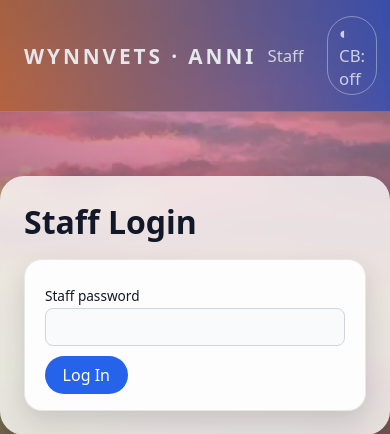
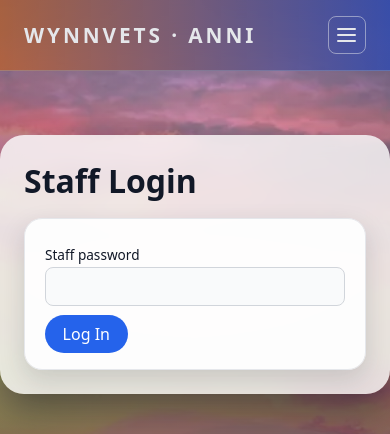
Before and after one commit to Wynncraft-Veterans/vets-anni, a FastAPI app: page /staff in a window 390 px wide. Shown: the top 434 px of the page. Run offline with FastAPI, Linux system fonts and the light colour scheme; parts of the project's set-up code (start-up, migrations or seed data) failed here and were passed over.

Commit message:
Fix mobile
Co-Authored-By: Claude <claude@users.noreply.github.com>

```diff
--- a/static/css/anni.css
+++ b/static/css/anni.css
@@ -142,6 +142,7 @@ button:hover { filter: brightness(1.05); }
 .nav-inner {
   max-width: 1400px; margin: 0 auto; padding: 1rem 1.5rem;
   display: flex; align-items: center; justify-content: space-between;
+  position: relative;  /* anchor the mobile nav-links dropdown below */
 }
 a { color: inherit; text-decoration: none; }
 .nav-brand {
@@ -157,6 +158,49 @@ a { color: inherit; text-decoration: none; }
   opacity:1; background: rgba(191,219,254,.16); transform: translateY(-1px);
 }
 .cb-toggle { border: 1px solid rgba(229,231,235,.5); }
+
+/* Hamburger toggle — hidden on desktop, shown on narrow viewports. Three
+   bars rendered as <span>s so we don't depend on an icon font. */
+.nav-toggle {
+  display: none;
+  width: 2.4rem; height: 2.4rem; padding: 0; margin: 0;
+  background: transparent; border: 1px solid rgba(229,231,235,.5);
+  border-radius: 8px; cursor: pointer;
+  align-items: center; justify-content: center; flex-direction: column;
+  gap: 4px;
+}
+.nav-toggle-bar {
+  display: block; width: 1.2rem; height: 2px; background: #e5e7eb;
+  border-radius: 2px;
+}
+.nav-toggle:hover { background: rgba(191,219,254,.16); }
+.nav-toggle:focus-visible { outline: 2px solid #fff; outline-offset: 1px; }
+
+@media (max-width: 768px) {
+  .nav-toggle { display: inline-flex; }
+  /* Drop the link row into a panel below the navbar. Negative left/right
+     cancel the .nav-inner horizontal padding so the panel spans the full
+     navbar width; the same gradient + blur as .navbar keeps visual parity. */
+  .nav-links {
+    display: none;
+    position: absolute;
+    top: calc(100% + 1rem);  /* aligns to .navbar bottom edge (1rem pad) */
+    left: -1.5rem; right: -1.5rem;
+    flex-direction: column; align-items: stretch; gap: .25rem;
+    padding: .6rem 1.25rem .8rem;
+    background: linear-gradient(to right, rgba(187,98,47,.92), rgba(39,72,184,.92));
+    backdrop-filter: blur(16px);
+    border-bottom: 1px solid rgba(148,163,184,.4);
+    box-shadow: 0 10px 24px rgba(15,23,42,.35);
+  }
+  .nav-links.open { display: flex; }
+  .nav-links a {
+    padding: .55rem .8rem; border-radius: 8px;
+    opacity: .95;
+  }
+  .nav-links a:hover { transform: none; }  /* the lift looks odd in a column */
+  .cb-toggle { align-self: flex-start; }
+}
 
 @keyframes fadeInUpSoft {
   from { opacity:0; transform: translateY(12px); filter: blur(4px); }
@@ -633,6 +677,13 @@ body.hide-statuslabel .person .status-tag { display:none; }
 .legend-wrap.pinned {
   position:sticky; top:3.6rem; z-index:15;
 }
+/* On narrow viewports the legend+configs row is ~½ the screen height — pinned,
+   it eats most of the board area as you scroll, which is the opposite of
+   useful. Force-disable pinning regardless of the cookie; the desktop
+   preference is still remembered for when the viewport widens. */
+@media (max-width: 768px) {
+  .legend-wrap.pinned { position: static; top: auto; z-index: auto; }
+}
 
 .board-controls h3 { margin:.1rem 0 .4rem; font-size:.95rem; }
 .cfg-list { list-style:none; margin:.3rem 0 0; padding:0;
--- a/templates/base.html
+++ b/templates/base.html
@@ -28,25 +28,44 @@ You can also follow along with the status of the current anni (if announced).{%
   <meta name="twitter:card" content="summary">
 </head>
 <body class="{% if cb %}cb{% endif %}{% if not label_tags %} hide-rolelabel hide-statuslabel{% endif %}">
-  <nav class="navbar">
+  {# Alpine x-data drives the mobile hamburger toggle. On desktop the
+     menu is always visible (CSS @media), so `open` is only consulted at
+     narrow widths — the .open class is what reveals the dropdown there. #}
+  {# `@click.outside` lives on the <nav> root (not on .nav-links) because the
+     hamburger button is a SIBLING of .nav-links, not a descendant — so an
+     outside-handler on the panel itself would treat every button tap as
+     "outside" and flip `open` back to false in the same tick. With the
+     handler on <nav>, both the button and the panel are inside it; only true
+     off-nav clicks close the menu. #}
+  <nav class="navbar" x-data="{ open: false }"
+       @keydown.escape.window="open = false"
+       @click.outside="open = false">
     <div class="nav-inner">
       <a class="nav-brand" href="/">WYNNVETS · ANNI</a>
-      <div class="nav-links">
-        {% if user_uuid %}<a href="/overview">Overview</a>{% endif %}
-        {% if user_uuid %}<a href="/me">My Dashboard</a>{% endif %}
+      <button type="button" class="nav-toggle" @click="open = !open"
+              :aria-expanded="open.toString()" aria-controls="primary-nav"
+              aria-label="Toggle navigation menu">
+        <span class="nav-toggle-bar"></span>
+        <span class="nav-toggle-bar"></span>
+        <span class="nav-toggle-bar"></span>
+      </button>
+      <div id="primary-nav" class="nav-links" :class="{ 'open': open }">
+        {% if user_uuid %}<a href="/overview" @click="open = false">Overview</a>{% endif %}
+        {% if user_uuid %}<a href="/me" @click="open = false">My Dashboard</a>{% endif %}
         {% if is_staff %}
-          <a href="/staff">Overview</a>
-          <a href="/staff/board">Board</a>
-          <a href="/staff/roles">Roles</a>
+          <a href="/staff" @click="open = false">Overview</a>
+          <a href="/staff/board" @click="open = false">Board</a>
+          <a href="/staff/roles" @click="open = false">Roles</a>
         {% elif not user_uuid %}
-          <a href="/staff">Staff</a>
+          <a href="/staff" @click="open = false">Staff</a>
         {% endif %}
-        {% if user_uuid %}<a href="/logout">Log out</a>{% endif %}
-        {% if is_staff %}<a href="/staff/logout">Log out</a>{% endif %}
+        {% if user_uuid %}<a href="/logout" @click="open = false">Log out</a>{% endif %}
+        {% if is_staff %}<a href="/staff/logout" @click="open = false">Log out</a>{% endif %}
         {# Colourblind toggle — present on EVERY interface (spec requirement) #}
         <a class="cb-toggle" href="/toggle-cb?next={{ request.url.path | urlencode }}"
            aria-label="Toggle colourblind-friendly colours"
-           title="Toggle colourblind-friendly colours">
+           title="Toggle colourblind-friendly colours"
+           @click="open = false">
           {% if cb %}◑ CB: on{% else %}◐ CB: off{% endif %}
         </a>
       </div>
```
Also changed, not shown: static/js/board.js (+10 -0 lines).
